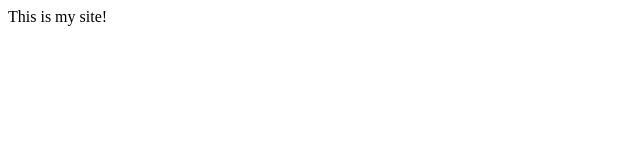
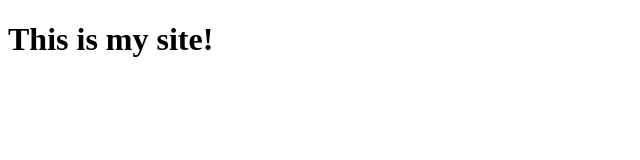
Before and after one commit to Josselrempis02/josselrempis02.github.io, a plain HTML site: page index.html in a window 1280 px wide. Shown: the whole page, without its empty margins (0-640 px from the left). Drawn offline with Linux system fonts and the light colour scheme.

Commit message:
Second Commit

```diff
--- a/index.html
+++ b/index.html
@@ -7,6 +7,6 @@
     <title>My Site</title>
 </head>
 <body>
-    This is my site!
+    <h1>This is my site!</h1>
 </body>
 </html>
```
